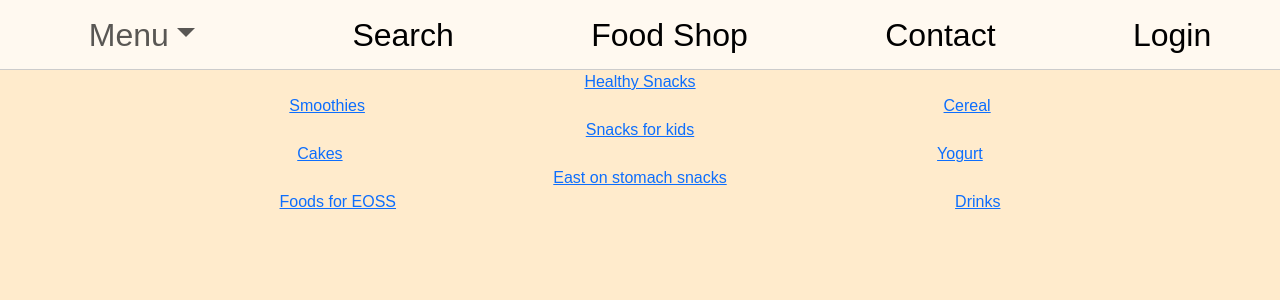
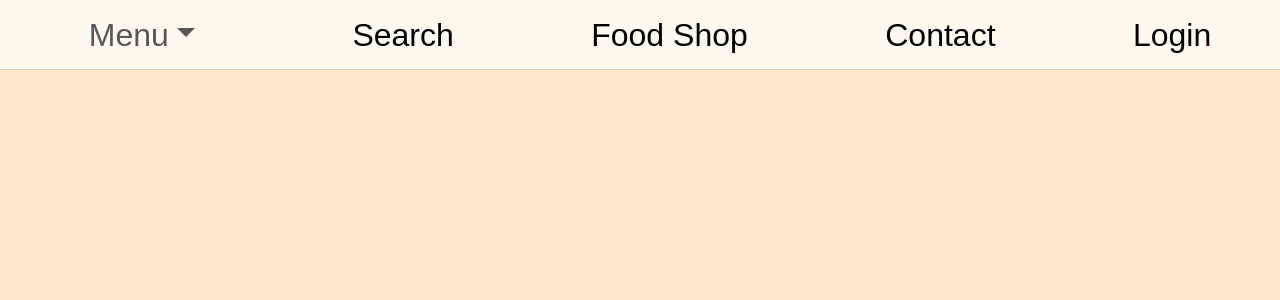
Before and after one commit to ThanhBinh0801/foodpage, a React (Create React App) app: page /Home in a window 1280 px wide. Shown: the top 300 px of the page. Built offline with nearby package versions, Linux system fonts and the light colour scheme.

Commit message:
xoa cho nghia lam

```diff
--- a/src/file jsx/FoodHome/HomePage.jsx
+++ b/src/file jsx/FoodHome/HomePage.jsx
@@ -3,27 +3,7 @@ import { Link, Routes, Route } from "react-router-dom";
 function Home() {
   return (
     <div className="homepage">
-      <div>
-        <Link>Healthy Snacks</Link>
-        <div className="detail">
-          <Link to="Smothies">Smoothies</Link>
-          <Link to="/Cereal">Cereal</Link>
-        </div>
-      </div>
-      <div>
-        <Link>Snacks for kids</Link>
-        <div className="detail">
-          <Link to="Smothies">Cakes</Link>
-          <Link to="/Cereal">Yogurt</Link>
-        </div>
-      </div>
-      <div>
-        <Link>East on stomach snacks</Link>
-        <div className="detail">
-          <Link to="Smothies">Foods for EOSS</Link>
-          <Link to="/Cereal">Drinks</Link>
-        </div>
-      </div>
+
     </div>
   );
 }
--- a/src/file jsx/Login file/Login.jsx
+++ b/src/file jsx/Login file/Login.jsx
@@ -105,7 +105,7 @@ function Login() {
       <section></section>
       <footer></footer>
     </div>
-  );
+    );
 }
 
 export default Login;
```
